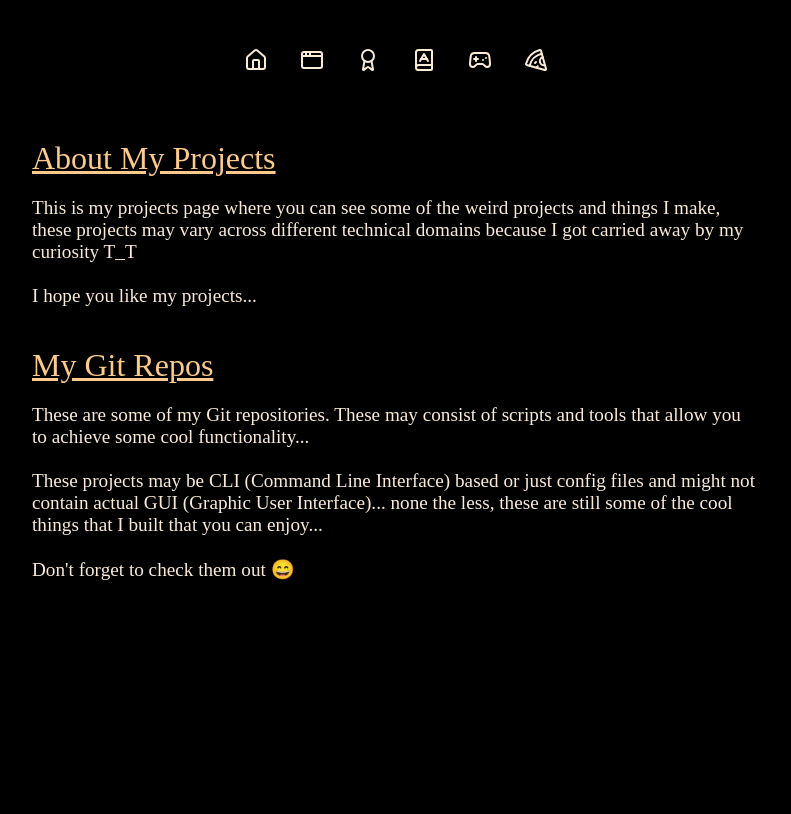
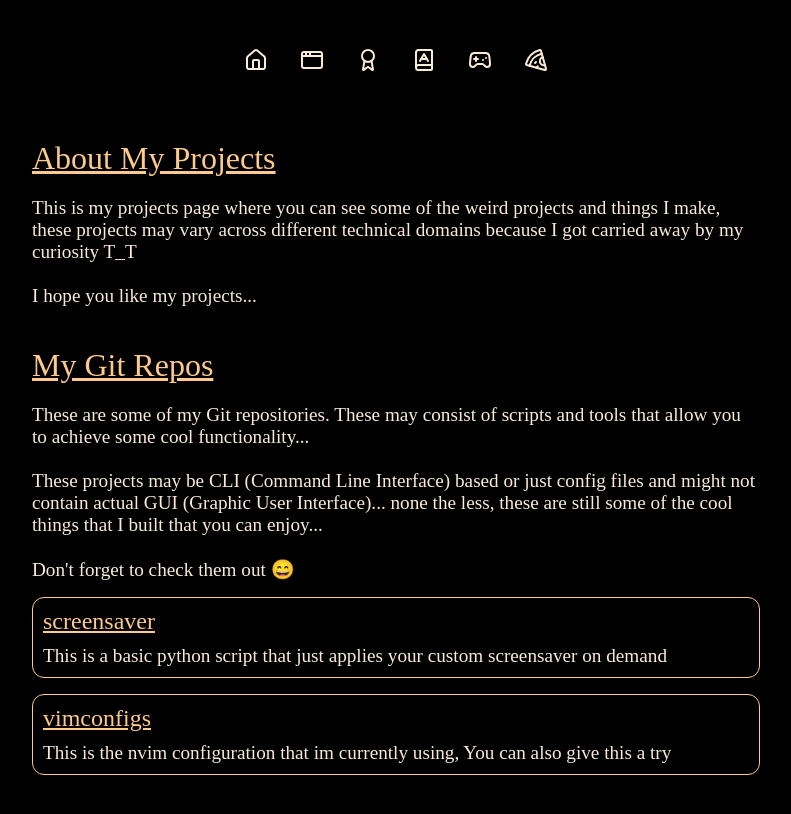
Before and after one commit to JayArindamMaity/jayarindammaity.github.io, a React (Vite) app: page /#/projects in a window 1280 px wide. Shown: the top 814 px of the page, without its empty margins (244-1035 px from the left). Built offline with nearby package versions, Linux system fonts and the light colour scheme.

Commit message:
added the repositories

```diff
--- /dev/null
+++ b/src/components/gitrepos/gitrepos.css
@@ -0,0 +1,21 @@
+.repo-main {
+  margin-top: 2vh;
+  border: 1px solid rgb(252, 202, 138);
+  border-radius: 12px;
+  padding: 10px;
+  transition: transform 0.5s ease-in-out;
+  display: block;
+}
+
+.repo-name {
+  font-size: x-large;
+  margin-bottom: 10px;
+}
+
+.repo-button {
+  color: rgb(252, 202, 138);
+}
+
+.repo-main:hover {
+  transform: translateX(10px);
+}
--- /dev/null
+++ b/src/components/gitrepos/gitrepos.tsx
@@ -0,0 +1,32 @@
+import type React from "react";
+import { FaGithub } from "react-icons/fa6";
+import "./gitrepos.css";
+
+interface GitRepo {
+  reponame: string;
+  repolink: string;
+  repodesc: string;
+}
+
+interface GitreposProps {
+  repos: GitRepo[];
+}
+
+const Gitrepos: React.FC<GitreposProps> = ({ repos }) => {
+  return (
+    <>
+      {repos.map((repo, index) => (
+        <div className="repo-main" key={index}>
+          <div className="repo-name">
+            <a href={repo.repolink} target="blank" className="repo-button">
+              {repo.reponame}
+            </a>
+          </div>
+          <div className="repo-desc">{repo.repodesc}</div>
+        </div>
+      ))}
+    </>
+  );
+};
+
+export default Gitrepos;
--- a/src/data/projects.ts
+++ b/src/data/projects.ts
@@ -39,8 +39,23 @@ const all_projects = [
     The frontend was primarily made with the help of HTML and CSS`,
     github: "",
     deploymentlink: "",
-    techstack: ["HTML" , "CSS" , "Javascript" , "Firebase"],
+    techstack: ["HTML", "CSS", "Javascript", "Firebase"],
   },
 ];
 
-export {all_projects};
+const git_links = [
+  {
+    reponame: "screensaver",
+    repolink: "https://github.com/JayArindam/screensaver",
+    repodesc:
+      "This is a basic python script that just applies your custom screensaver on demand",
+  },
+  {
+    reponame: "vimconfigs",
+    repolink: "https://github.com/JayArindam/vimconfigs",
+    repodesc:
+      "This is the nvim configuration that im currently using, You can also give this a try",
+  },
+];
+
+export { all_projects , git_links };
--- a/src/pages/projects/projects.tsx
+++ b/src/pages/projects/projects.tsx
@@ -1,4 +1,6 @@
 import "./projects.css";
+import Gitrepos from "../../components/gitrepos/gitrepos";
+import { git_links } from "../../data/projects";
 
 export default function Projects() {
   return (
@@ -20,6 +22,8 @@ export default function Projects() {
             <br /><br /> These projects may be CLI (Command Line Interface) based or just config files and might not contain actual GUI (Graphic User Interface)...
             none the less, these are still some of the cool things that I built that you can enjoy...
             <br /><br />Don't forget to check them out 😄
+            <Gitrepos  repos={git_links} />
+
           </div>
         </div>
       </div>
```
